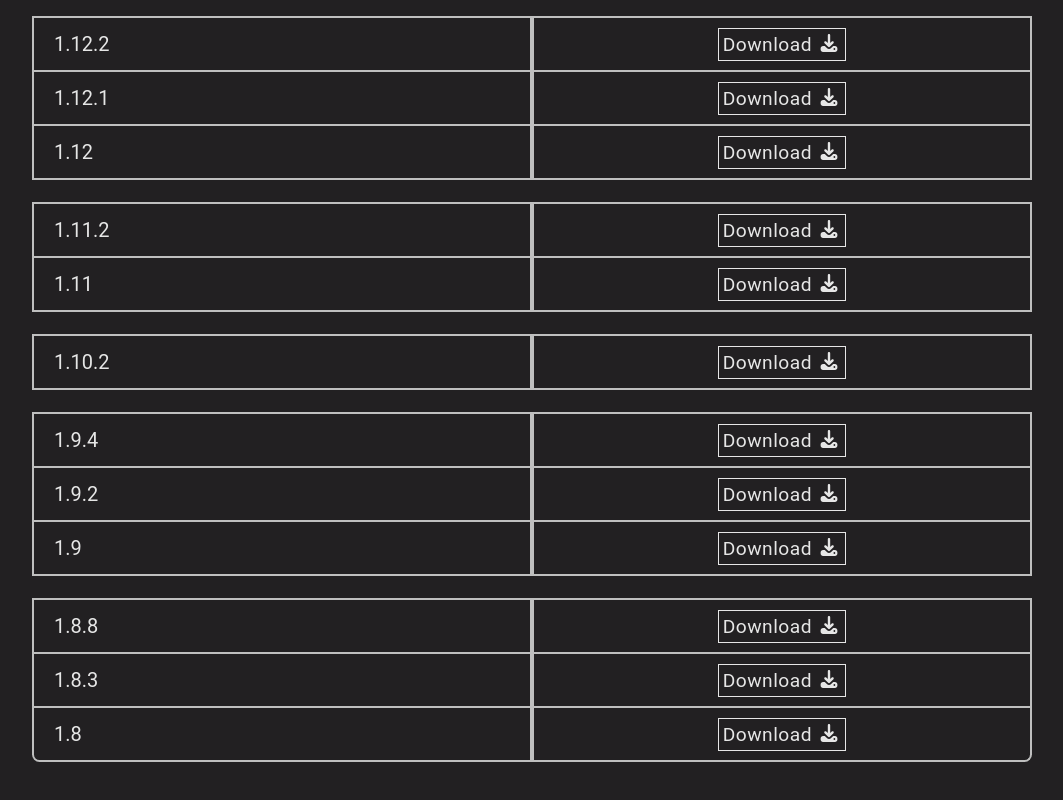
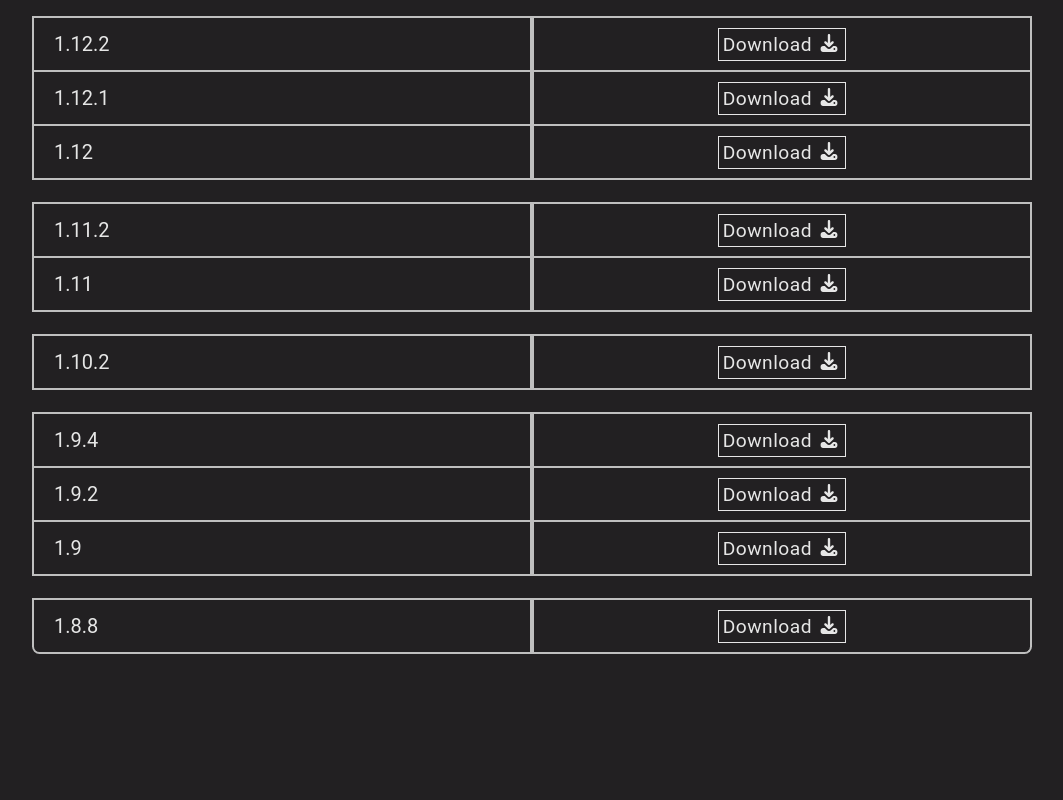
Before and after one commit to spigotclip/spigotclip.github.io, a plain HTML site: page index.html in a window 1280 px wide. Shown: the part 1237-2037 px from the top of the page, without its empty margins (108-1171 px from the left). After the commit the page ends 1941 px from the top, so only its background shows below. Drawn offline with Linux system fonts and the light colour scheme.

Commit message:
Removed 1.8.0 and 1.8.3

```diff
--- a/index.html
+++ b/index.html
@@ -282,22 +282,6 @@
                     </div>
                 </td>
             </tr>
-            <tr>
-                <td>1.8.3</td>
-                <td>
-                    <div class="download-btn">
-                        <a class="download" href="/downloads/spigotclip-1.8.3.jar" download>Download <i class="fas fa-download"></i></a>
-                    </div>
-                </td>
-            </tr>
-            <tr>
-                <td>1.8</td>
-                <td>
-                    <div class="download-btn">
-                        <a class="download" href="/downloads/spigotclip-1.8.jar" download>Download <i class="fas fa-download"></i></a>
-                    </div>
-                </td>
-            </tr>
         </table>
     </div>
     <link rel="stylesheet" href="/libs/all.css">
```
